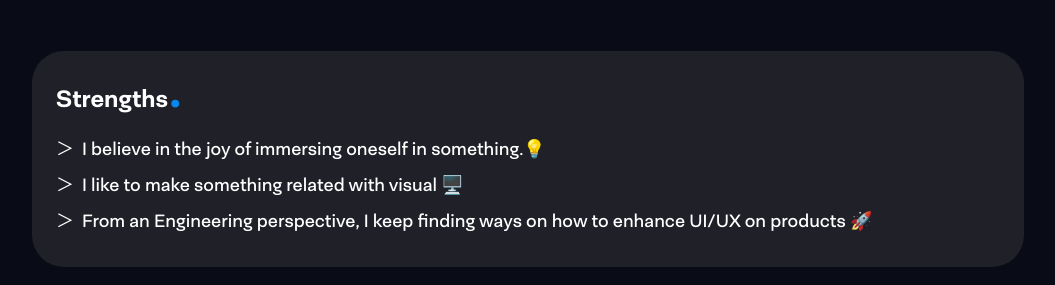
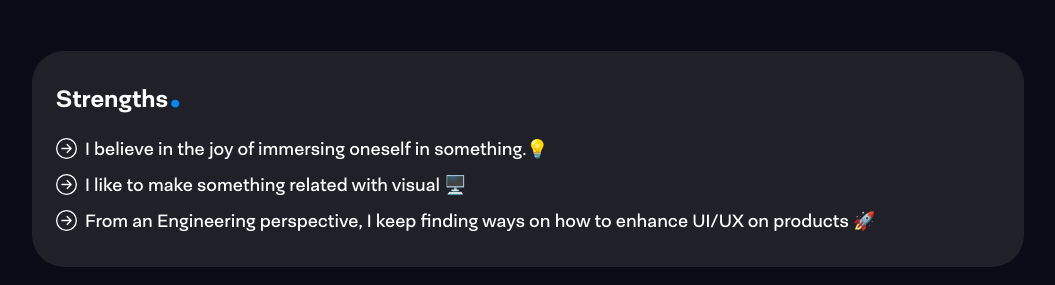
Before and after one commit to olhkyle/olhkyle-documented, a Next.js app: page /about in a window 1280 px wide. Shown: the part 920-1205 px from the top of the page, without its empty margins (112-1167 px from the left). Built offline with nearby package versions, Linux system fonts and the light colour scheme; no server answers; a small style sheet from the web is missing.

Commit message:
[REFAC] update arrow as React Icon's svg because of UI Impact

```diff
--- a/components/AboutMe/StrengthsCard.tsx
+++ b/components/AboutMe/StrengthsCard.tsx
@@ -1,4 +1,5 @@
 import { CardTitle } from '.';
+import { BsArrowRightCircle } from 'react-icons/bs';
 
 const strengths: string[] = [
 	'I believe in the joy of immersing oneself in something.💡',
@@ -12,8 +13,8 @@ export default function StrengthsCard() {
 			<CardTitle>Strengths</CardTitle>
 			<ul className="flex flex-col gap-2 mt-5 text-base sm:text-lg font-medium break-keep">
 				{strengths.map(content => (
-					<li key={content} className="flex gap-2">
-						<span>＞</span>
+					<li key={content} className="flex gap-2 items-center">
+						<BsArrowRightCircle size="21" />
 						<p>{content}</p>
 					</li>
 				))}
```
